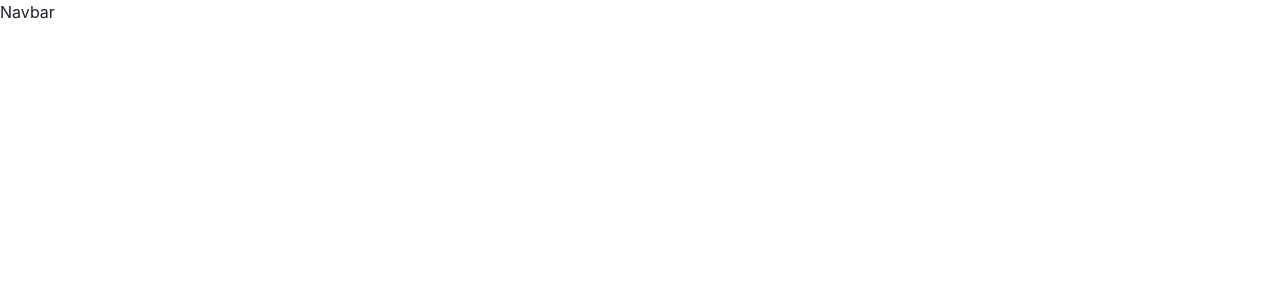
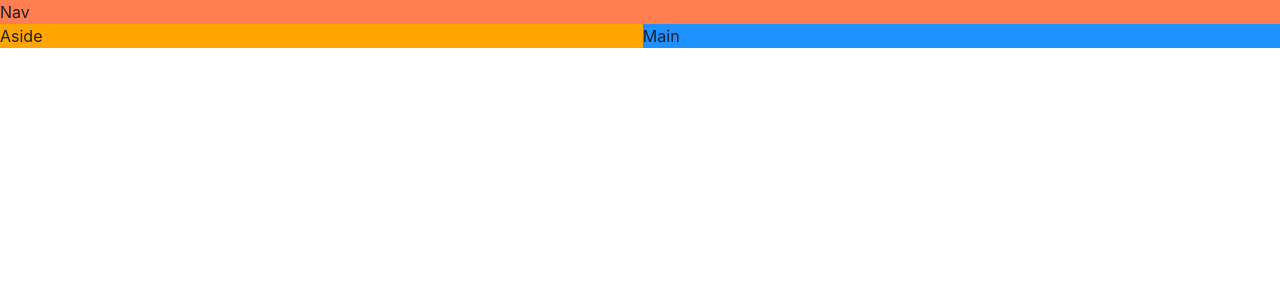
Before and after one commit to KeshiEmmanuel/game_discovery_app, a React (Vite) app: page / in a window 1280 px wide. Shown: the top 300 px of the page. Built offline with nearby package versions, Linux system fonts and the light colour scheme.

Commit message:
add: Build a responsive layout

```diff
--- a/src/components/Navbar.tsx
+++ b/src/components/Navbar.tsx
@@ -1,5 +1,3 @@
-import React from "react";
-
 function Navbar() {
     return <div>Navbar</div>;
 }
--- a/src/core/App.tsx
+++ b/src/core/App.tsx
@@ -1,11 +1,25 @@
-import { Button } from "@chakra-ui/react";
-import Navbar from "../components/Navbar";
+import { Grid, GridItem, Show } from "@chakra-ui/react";
 
 function App() {
     return (
-        <>
-            <Navbar />
-        </>
+        <Grid
+            templateAreas={{
+                base: `"nav" "main"`,
+                lg: `"nav nav""aside main"`,
+            }}
+        >
+            <GridItem area={"nav"} bg={"coral"}>
+                Nav
+            </GridItem>
+            <Show above="lg">
+                <GridItem area={"aside"} bg={"orange"}>
+                    Aside
+                </GridItem>
+            </Show>
+            <GridItem area={"main"} bg={"dodgerblue"}>
+                Main
+            </GridItem>
+        </Grid>
     );
 }
 
```
Also changed, not shown: src/hooks/useGames.ts (added, +31 -0 lines).
